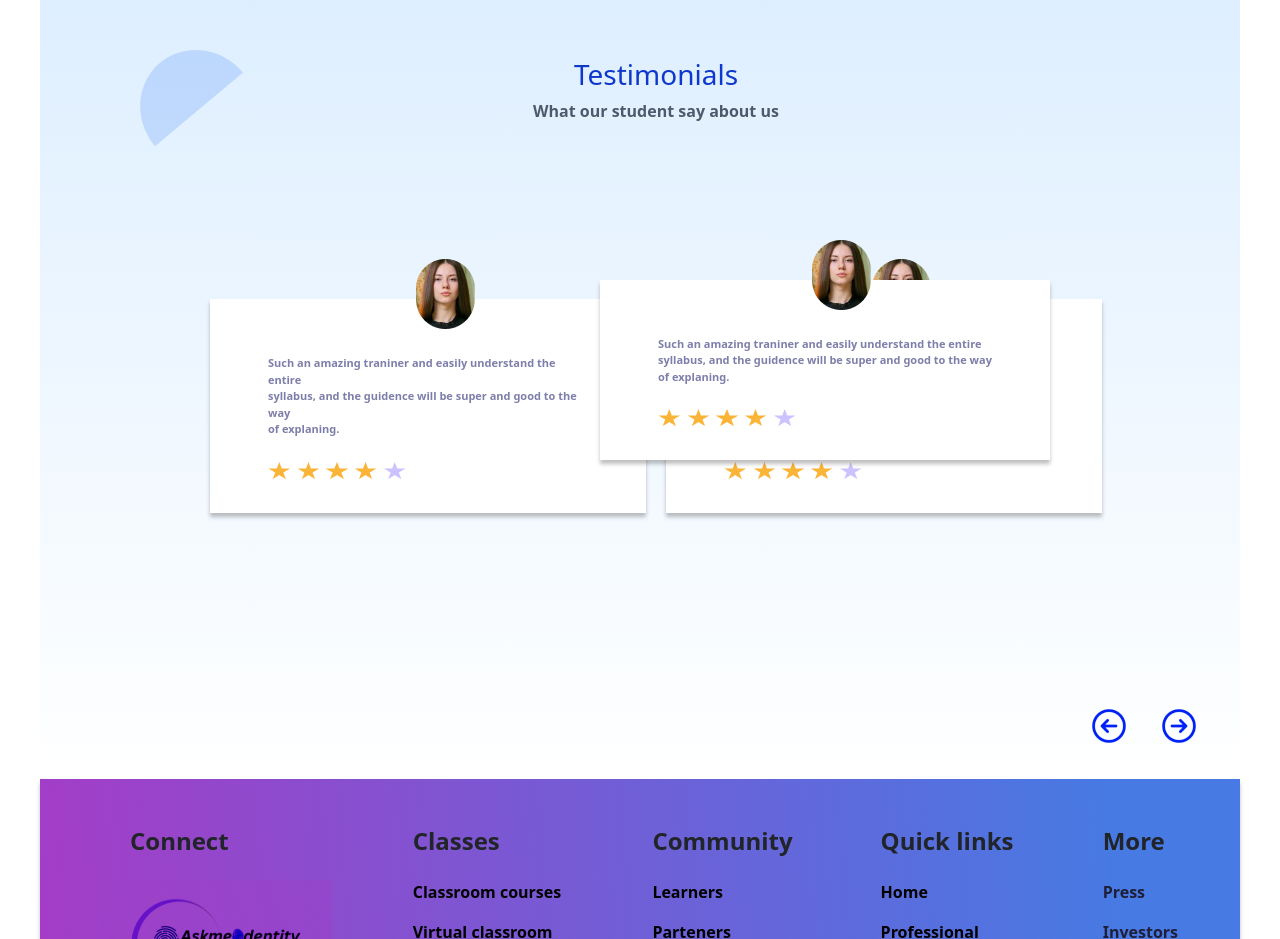
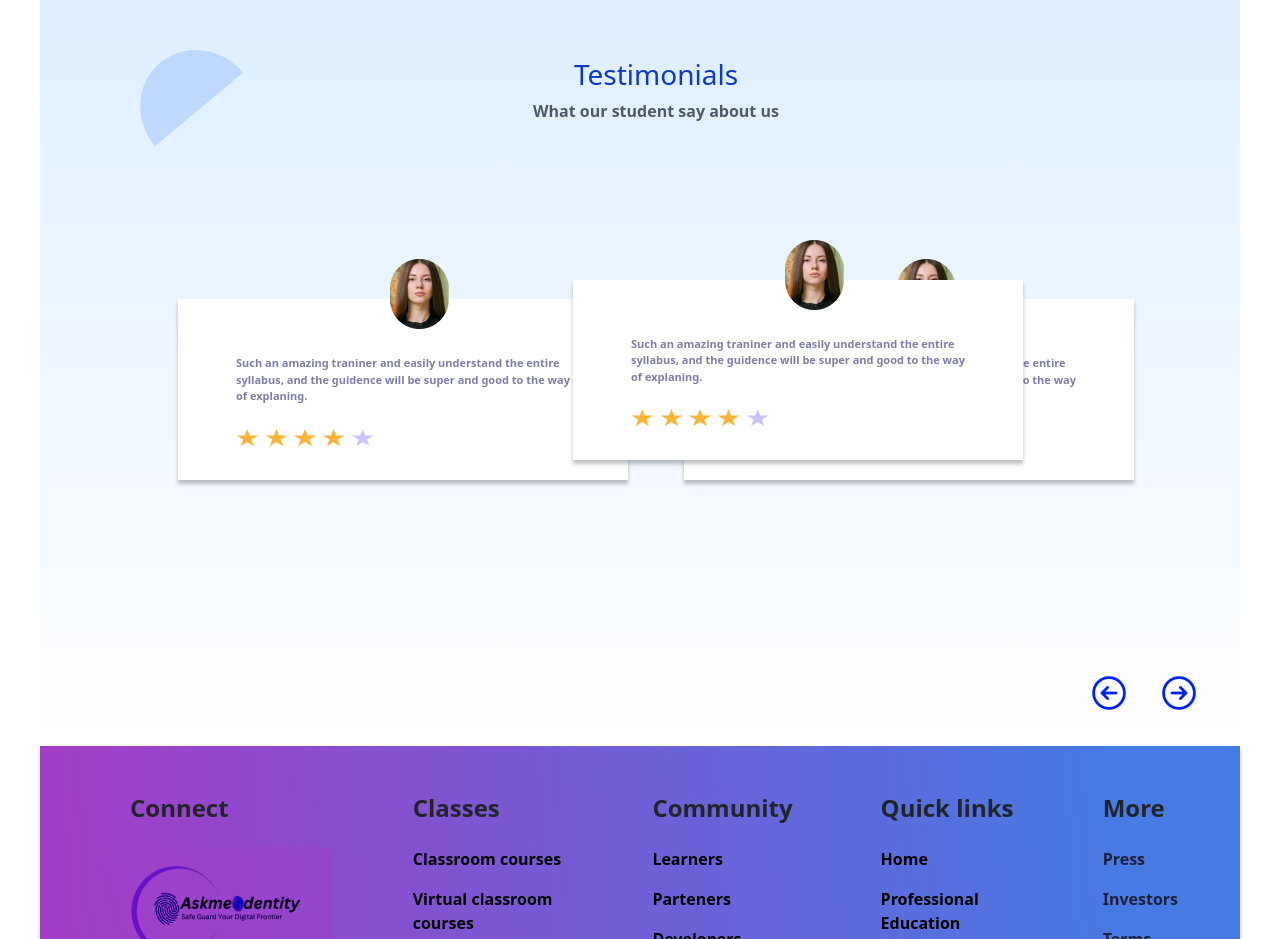
Before and after one commit to ShivaniAnandan/CourseAppReact, a React (Vite) app: page / in a window 1280 px wide. Shown: the part 4480-5419 px from the top of the page. Built offline with nearby package versions, Linux system fonts and the light colour scheme.

Commit message:
style update

```diff
--- a/src/App.css
+++ b/src/App.css
@@ -342,12 +342,12 @@ left: 120px;
 }
 .flex{
   padding: 10rem 2rem;
-  margin: 0rem 5rem;
+  margin: 0rem 3rem;
 }
 .abs{
   position: absolute;
   top: 350px;
-  left: 550px;
+  left: 523px;
   z-index: 1;
 }
 /* .arrows{
```
